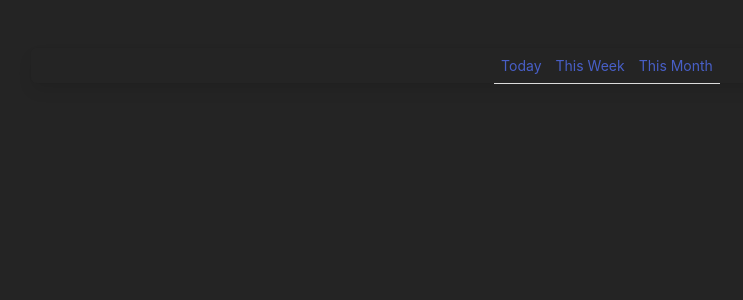
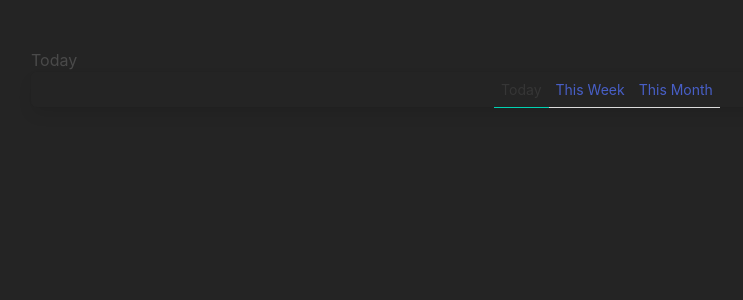
Before and after one commit to loiaconof/vueCourse, a Vue app: page / in a window 1280 px wide. Shown: the top 300 px of the page, without its empty margins (33-776 px from the left). Built offline with nearby package versions, Linux system fonts and the light colour scheme.

Commit message:
10. Reactivity with Ref

```diff
--- a/src/components/Timeline.vue
+++ b/src/components/Timeline.vue
@@ -1,9 +1,12 @@
 <template>
+    {{ selectedPeriod }}
     <nav class="is-primary panel">
         <span class="panel-tabs">
             <a
                 v-for="period in periods"
                 :key="period"
+                :class="{'is-active': period === selectedPeriod}"
+                @click="selectPeriod(period)"
             >
                 {{ period }}
             </a>
@@ -12,11 +15,18 @@
 </template>
 
 <script setup lang="ts">
+import {ref} from "vue"
 const periods = [
     "Today",
     "This Week",
     "This Month",
 ]
+
+const selectedPeriod = ref('Today')
+
+function selectPeriod(period: string) {
+    selectedPeriod.value = period
+}
 </script>
 
 <style scoped>
```
